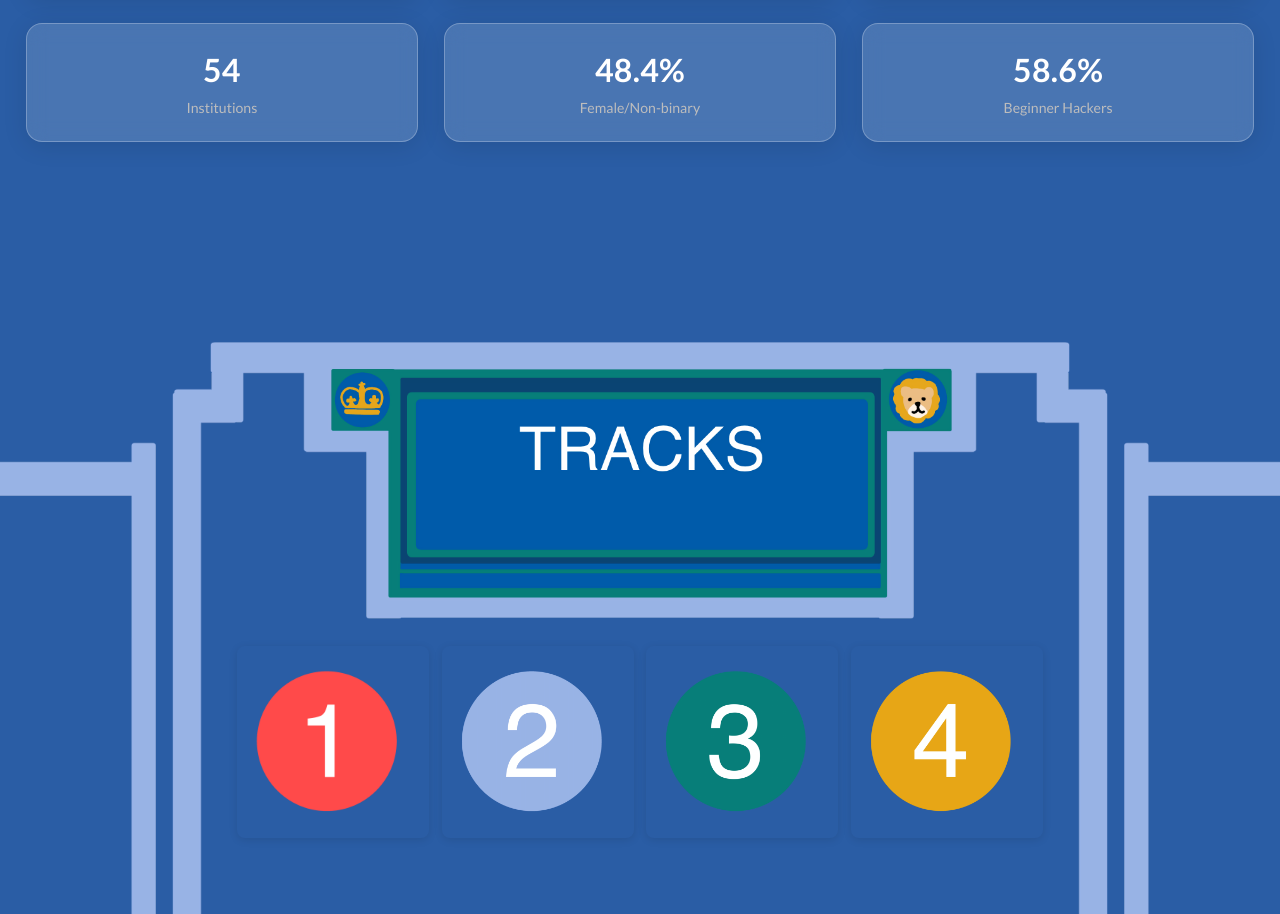
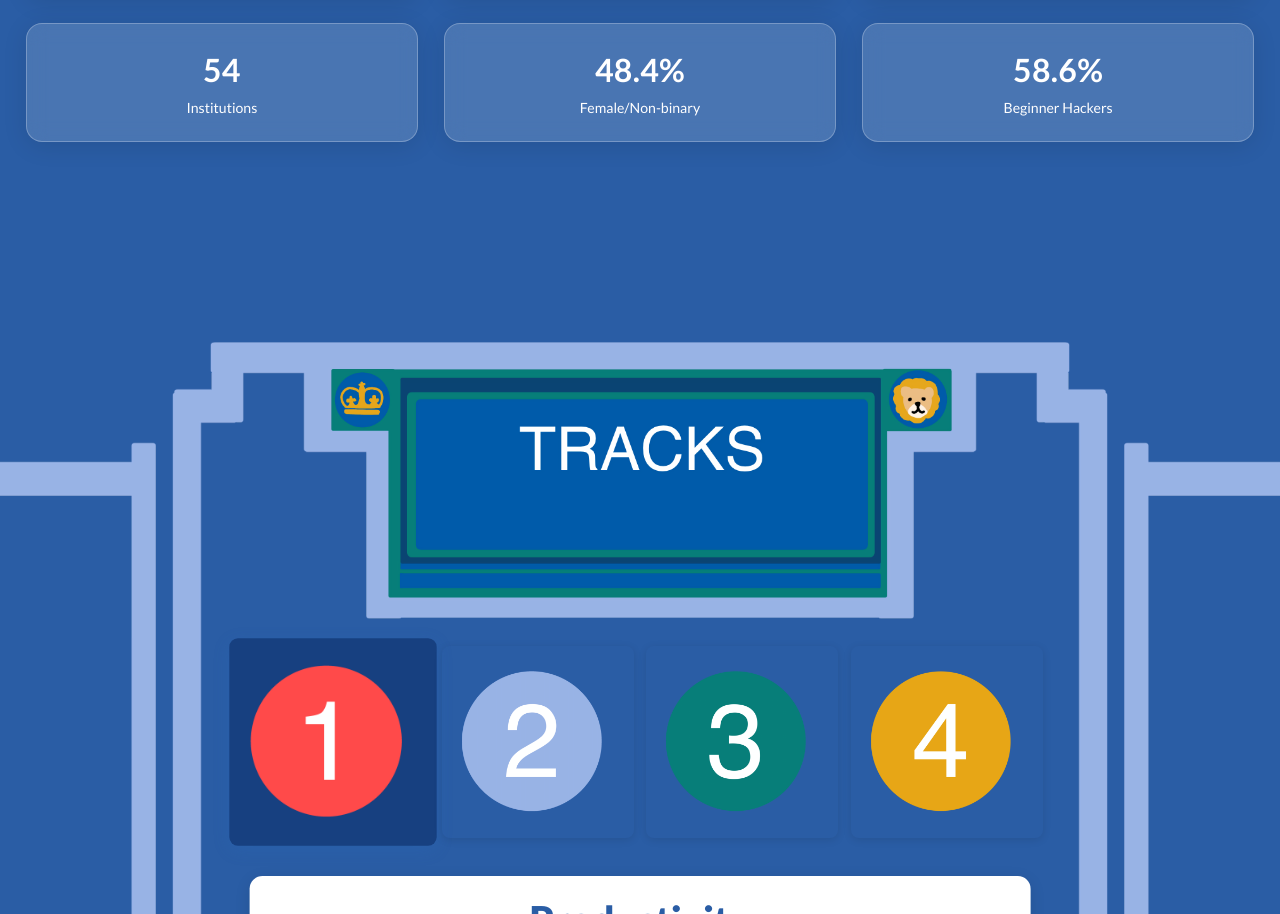
Before and after one commit to cu-divhacks/2025website, a React (Create React App) app in the folder 2025divhacks/: page / in a window 1280 px wide. Shown: the part 1978-2892 px from the top of the page. Built offline with nearby package versions, Linux system fonts and the light colour scheme.

Commit message:
changed stats labels to white text, track1 is shown upon loading & tracks remain after unhovering images

```diff
--- a/2025divhacks/src/App.css
+++ b/2025divhacks/src/App.css
@@ -1251,7 +1251,7 @@ html, body, #root {
 }
 
 .stat-label {
-  color: #bdbdbd;
+  color: #fff;
   font-size: 1.1vw;
   font-family: 'Lato', sans-serif;
   font-weight: 500;
--- a/2025divhacks/src/pages/Home.js
+++ b/2025divhacks/src/pages/Home.js
@@ -32,7 +32,7 @@ export default function Home() {
   const [containerHeight, setContainerHeight] = useState('700vh');
   const skylineRef = useRef(null);
   const containerRef = useRef(null);
-  const [hoveredTrack, setHoveredTrack] = useState(null);
+  const [hoveredTrack, setHoveredTrack] = useState(0);
   const [openFaqItem, setOpenFaqItem] = useState(null);
   const track = [
     {
@@ -270,9 +270,8 @@ export default function Home() {
           {[track1img, track2img, track3img, track4img].map((imgSrc, idx) => (
             <div
               key={idx}
-              className="track-image"
+              className={`track-image${hoveredTrack === idx ? ' selected' : ''}`}
               onMouseEnter={() => setHoveredTrack(idx)}
-              onMouseLeave={() => setHoveredTrack(null)}
               tabIndex={0}
               style={{ cursor: 'pointer' }}
             >
```
